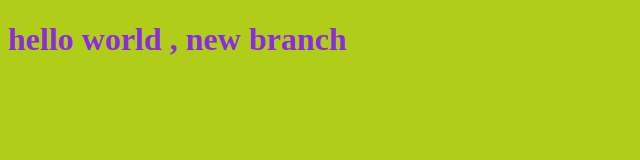
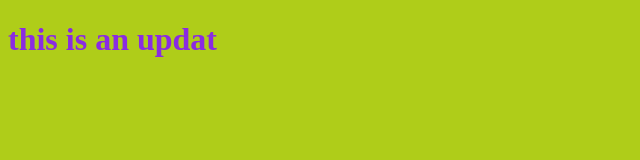
Before and after one commit to latifa676/myproject, a plain HTML site: page index.html in a window 1280 px wide. Shown: the whole page, without its empty margins (0-640 px from the left). Drawn offline with Linux system fonts and the light colour scheme.

Commit message:
edit the html file

```diff
--- a/index.html
+++ b/index.html
@@ -7,7 +7,7 @@
     <link rel="stylesheet" href="style.css">
 </head>
 <body>
-    <h1>hello world , new branch</h1>
+    <h1>this is an updat</h1>
     <script src="app.js"></script>
 </body>
 </html>
```
